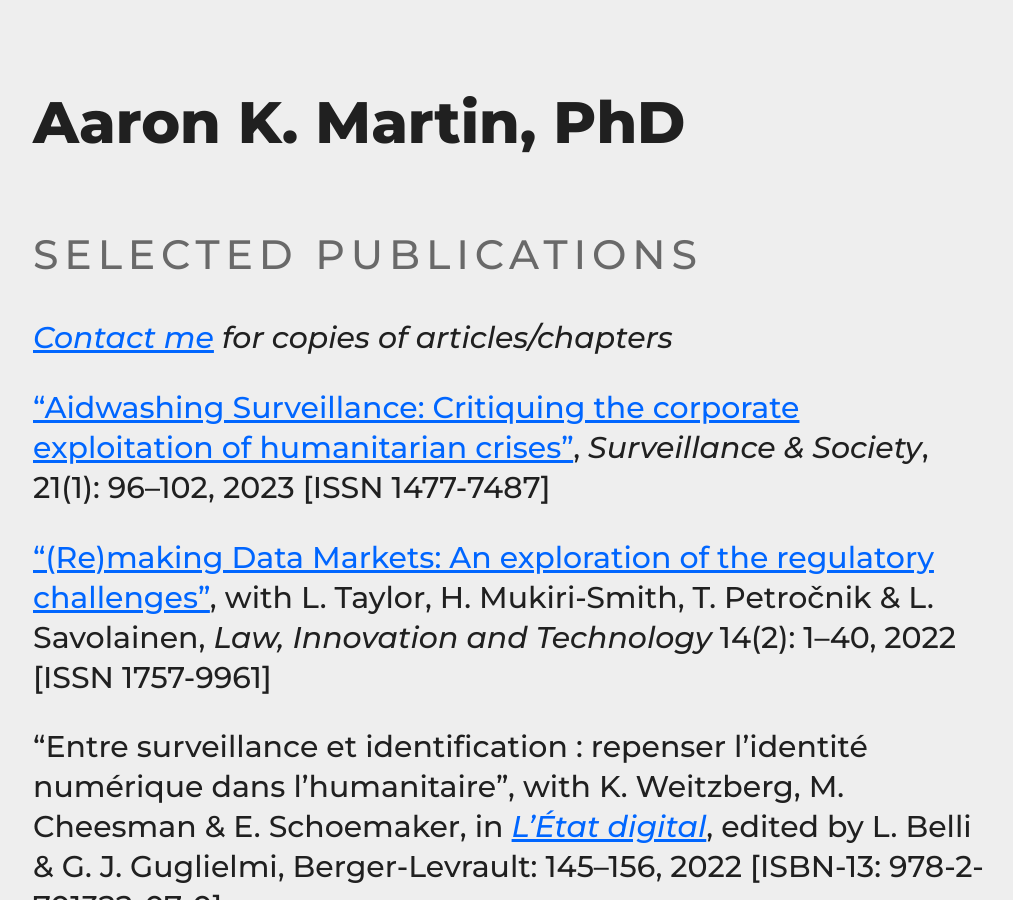
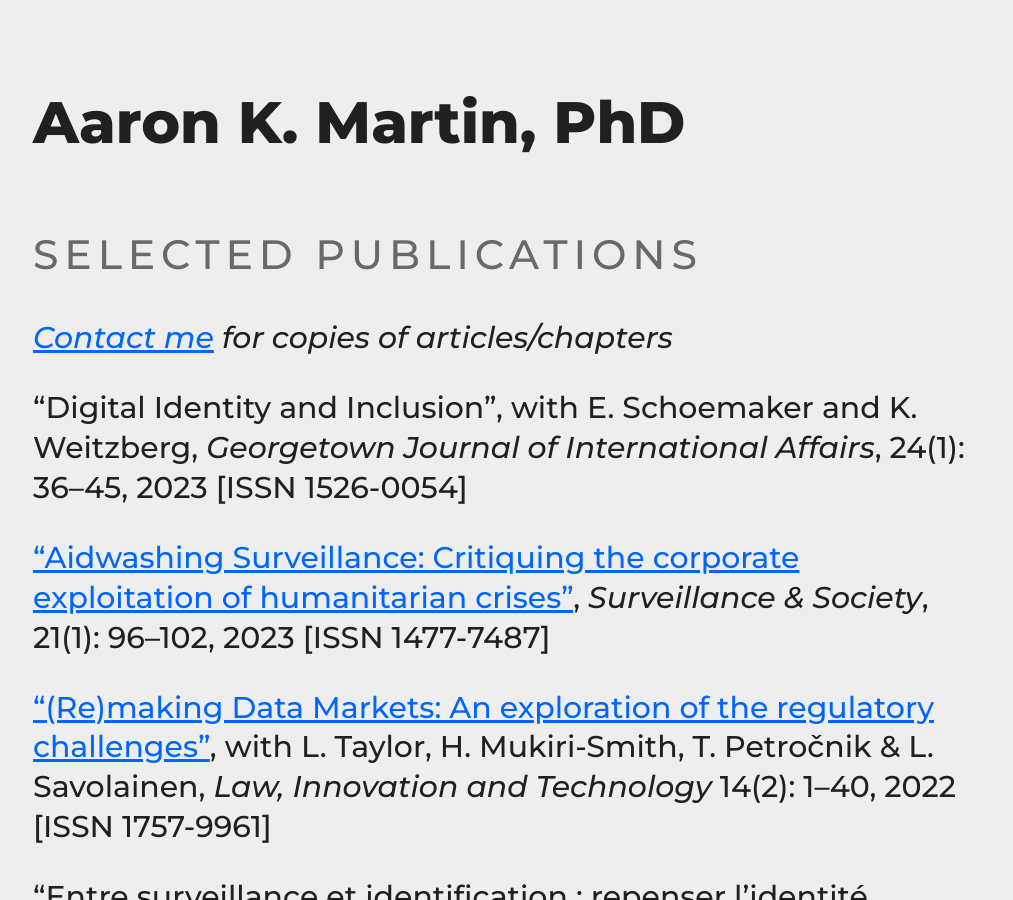
Before and after one commit to haroonalrasheed/641a, a Jekyll site: the page built from selected-publications/index.md, in a window 1280 px wide and 900 px high. Shown: the whole window, without its empty margins (131-1144 px from the left). Built offline with Jekyll 4.4.1, drawn with Linux system fonts in a browser that asks for light colours.

Commit message:
Update index.md

```diff
--- a/selected-publications/index.md
+++ b/selected-publications/index.md
@@ -5,6 +5,8 @@ title: Selected Publications
 
 ## Selected Publications
 _[Contact me](mailto:a.k.martin@alumni.lse.ac.uk) for copies of articles/chapters_
+
+"Digital Identity and Inclusion", with E. Schoemaker and K. Weitzberg, _Georgetown Journal of International Affairs_, 24(1): 36–45, 2023 [ISSN 1526-0054]
 
 ["Aidwashing Surveillance: Critiquing the corporate exploitation of humanitarian crises"](https://doi.org/10.24908/ss.v21i1.16266), _Surveillance & Society_, 21(1): 96–102, 2023 [ISSN 1477-7487]
 
```
